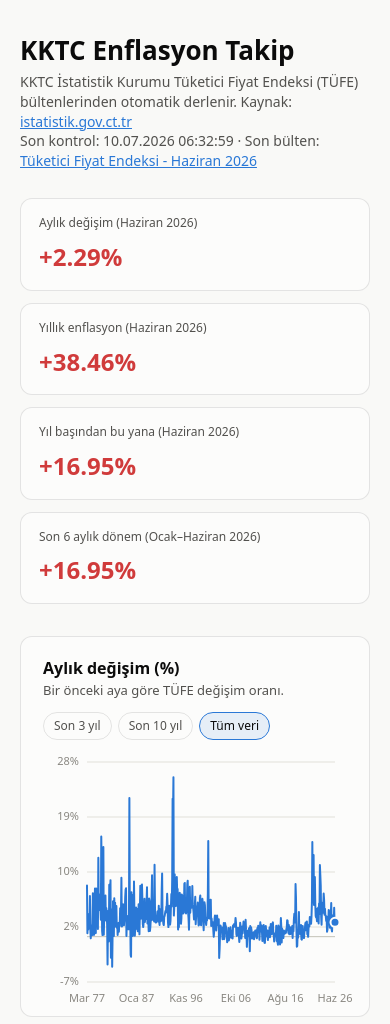
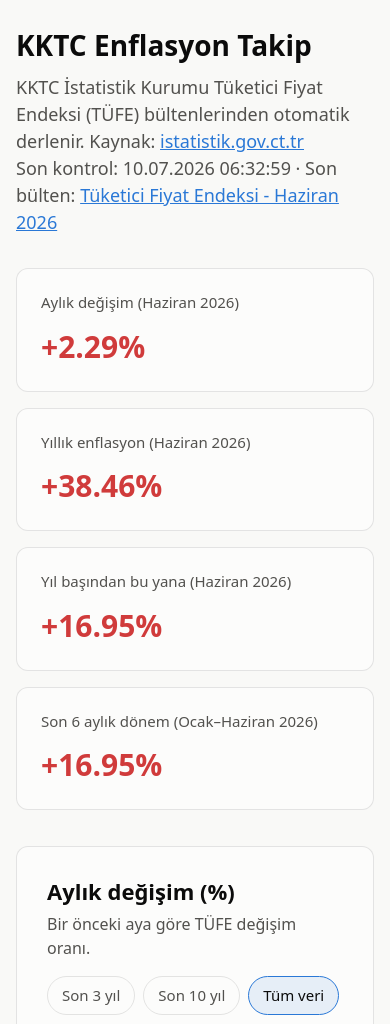
Before and after one commit to RYucel/kktc_tufe, a website: page docs/index.html in a window 390 px wide. Shown: the top 1024 px of the page. Drawn offline with Linux system fonts and the light colour scheme.

Commit message:
UI'ı genişlet, yazı boyutlarını büyüt: daha okunaklı dashboard
Co-Authored-By: Claude Sonnet 5 <noreply@anthropic.com>

```diff
--- a/docs/app.js
+++ b/docs/app.js
@@ -74,8 +74,8 @@ function buildLineChart(svg, tooltip, points, opts) {
   svg.innerHTML = "";
   const rect = svg.getBoundingClientRect();
   const W = rect.width || 600;
-  const H = 260;
-  const padL = 44, padR = 12, padT = 14, padB = 26;
+  const H = 340;
+  const padL = 56, padR = 16, padT = 18, padB = 34;
   svg.setAttribute("viewBox", `0 0 ${W} ${H}`);
 
   const vals = points.map((p) => p.value).filter((v) => v !== null && v !== undefined);
--- a/docs/styles.css
+++ b/docs/styles.css
@@ -38,28 +38,29 @@ body {
   background: var(--page);
   color: var(--text-primary);
   font-family: system-ui, -apple-system, "Segoe UI", sans-serif;
-  line-height: 1.4;
+  font-size: 17px;
+  line-height: 1.5;
 }
 
 .wrap {
-  max-width: 1080px;
+  max-width: 1400px;
   margin: 0 auto;
-  padding: 32px 20px 64px;
+  padding: 40px 32px 80px;
 }
 
 header.top {
-  margin-bottom: 28px;
+  margin-bottom: 32px;
 }
 
 header.top h1 {
-  font-size: 26px;
-  margin: 0 0 4px;
+  font-size: 38px;
+  margin: 0 0 8px;
 }
 
 header.top p {
   margin: 0;
   color: var(--text-secondary);
-  font-size: 14px;
+  font-size: 18px;
 }
 
 header.top a {
@@ -67,33 +68,33 @@ header.top a {
 }
 
 .meta-line {
-  margin-top: 10px;
-  font-size: 12px;
+  margin-top: 14px;
+  font-size: 15px;
   color: var(--text-muted);
 }
 
 .tiles {
   display: grid;
-  grid-template-columns: repeat(auto-fit, minmax(180px, 1fr));
-  gap: 12px;
-  margin-bottom: 32px;
+  grid-template-columns: repeat(auto-fit, minmax(240px, 1fr));
+  gap: 16px;
+  margin-bottom: 36px;
 }
 
 .tile {
   background: var(--surface-1);
   border: 1px solid var(--border);
   border-radius: var(--card-radius);
-  padding: 16px 18px;
+  padding: 22px 24px;
 }
 
 .tile .label {
-  font-size: 12px;
+  font-size: 15px;
   color: var(--text-secondary);
-  margin-bottom: 8px;
+  margin-bottom: 10px;
 }
 
 .tile .value {
-  font-size: 30px;
+  font-size: 42px;
   font-weight: 600;
 }
 
@@ -101,8 +102,8 @@ header.top a {
 .tile .value.critical { color: var(--critical); }
 
 .tile .sub {
-  margin-top: 6px;
-  font-size: 12px;
+  margin-top: 8px;
+  font-size: 14px;
   color: var(--text-muted);
 }
 
@@ -110,31 +111,31 @@ section.card {
   background: var(--surface-1);
   border: 1px solid var(--border);
   border-radius: var(--card-radius);
-  padding: 20px 22px 8px;
-  margin-bottom: 24px;
+  padding: 28px 30px 14px;
+  margin-bottom: 28px;
 }
 
 section.card h2 {
-  font-size: 16px;
-  margin: 0 0 2px;
+  font-size: 22px;
+  margin: 0 0 4px;
 }
 
 section.card .desc {
-  font-size: 13px;
+  font-size: 16px;
   color: var(--text-secondary);
-  margin: 0 0 12px;
+  margin: 0 0 16px;
 }
 
 .chart-controls {
   display: flex;
-  gap: 6px;
-  margin-bottom: 8px;
+  gap: 8px;
+  margin-bottom: 12px;
 }
 
 .chart-controls button {
   font: inherit;
-  font-size: 12px;
-  padding: 5px 10px;
+  font-size: 15px;
+  padding: 7px 14px;
   border-radius: 999px;
   border: 1px solid var(--border);
   background: transparent;
@@ -154,14 +155,14 @@ section.card .desc {
 
 svg.chart {
   width: 100%;
-  height: 260px;
+  height: 340px;
   display: block;
   overflow: visible;
 }
 
 .tick-label {
   fill: var(--text-muted);
-  font-size: 11px;
+  font-size: 14px;
 }
 
 .gridline { stroke: var(--gridline); stroke-width: 1; }
@@ -173,8 +174,8 @@ svg.chart {
   background: var(--surface-1);
   border: 1px solid var(--border);
   border-radius: 8px;
-  padding: 6px 10px;
-  font-size: 12px;
+  padding: 8px 14px;
+  font-size: 15px;
   box-shadow: 0 4px 14px rgba(0,0,0,0.12);
   opacity: 0;
   transform: translate(-50%, -100%);
@@ -189,14 +190,14 @@ svg.chart {
 table.data-table {
   width: 100%;
   border-collapse: collapse;
-  font-size: 13px;
+  font-size: 16px;
   font-variant-numeric: tabular-nums;
   margin: 8px 0 16px;
 }
 
 table.data-table th, table.data-table td {
   text-align: right;
-  padding: 6px 10px;
+  padding: 10px 14px;
   border-bottom: 1px solid var(--gridline);
 }
 
@@ -207,30 +208,33 @@ table.data-table th:first-child, table.data-table td:first-child {
 table.data-table thead th {
   color: var(--text-secondary);
   font-weight: 500;
-  font-size: 12px;
+  font-size: 14px;
 }
 
 details.table-toggle summary {
   cursor: pointer;
-  font-size: 13px;
+  font-size: 16px;
   color: var(--series-1);
   margin: 4px 0 4px;
   user-select: none;
 }
 
 .table-scroll {
-  max-height: 320px;
+  max-height: 420px;
   overflow: auto;
 }
 
 footer.site {
-  margin-top: 40px;
-  font-size: 12px;
+  margin-top: 44px;
+  font-size: 14px;
   color: var(--text-muted);
 }
 
 footer.site a { color: var(--text-secondary); }
 
 @media (max-width: 480px) {
-  .tile .value { font-size: 24px; }
+  .wrap { padding: 24px 16px 56px; }
+  header.top h1 { font-size: 28px; }
+  .tile .value { font-size: 30px; }
+  svg.chart { height: 260px; }
 }
```
